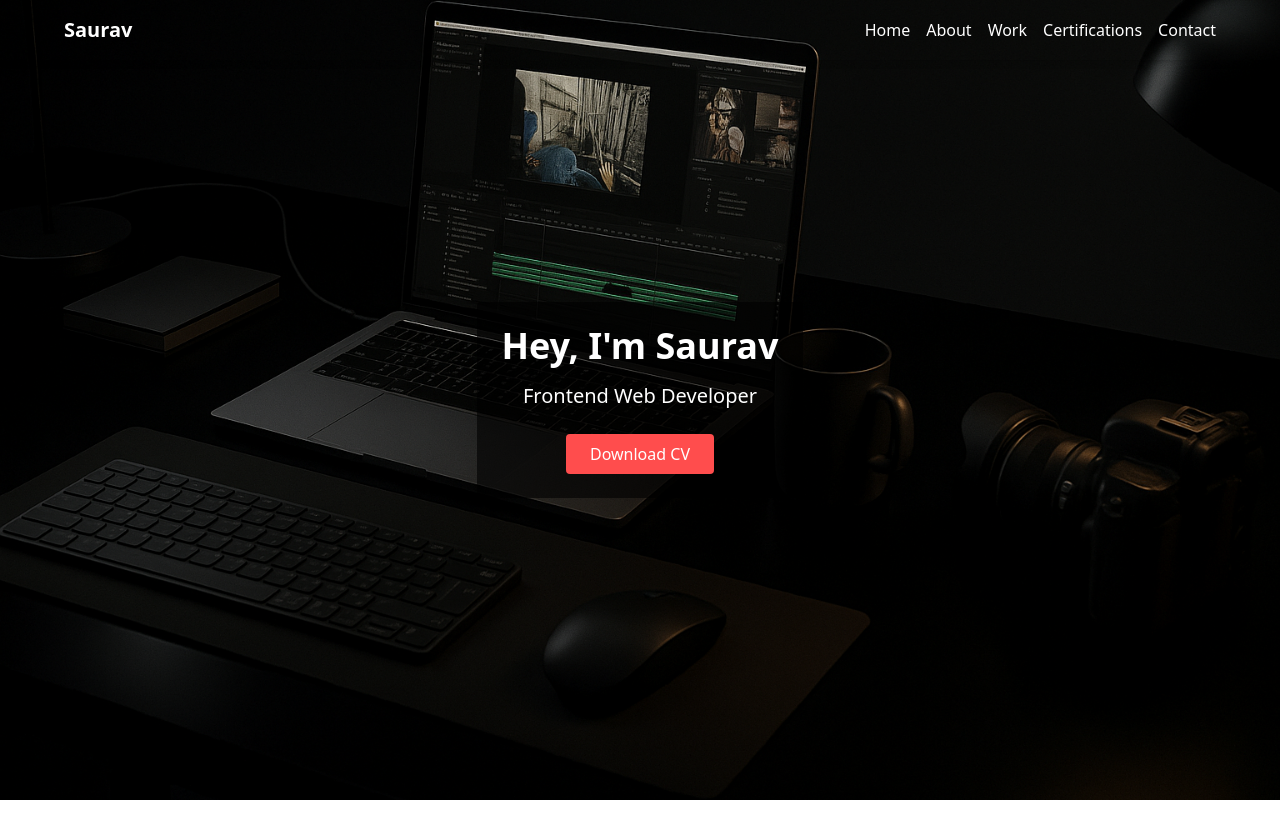
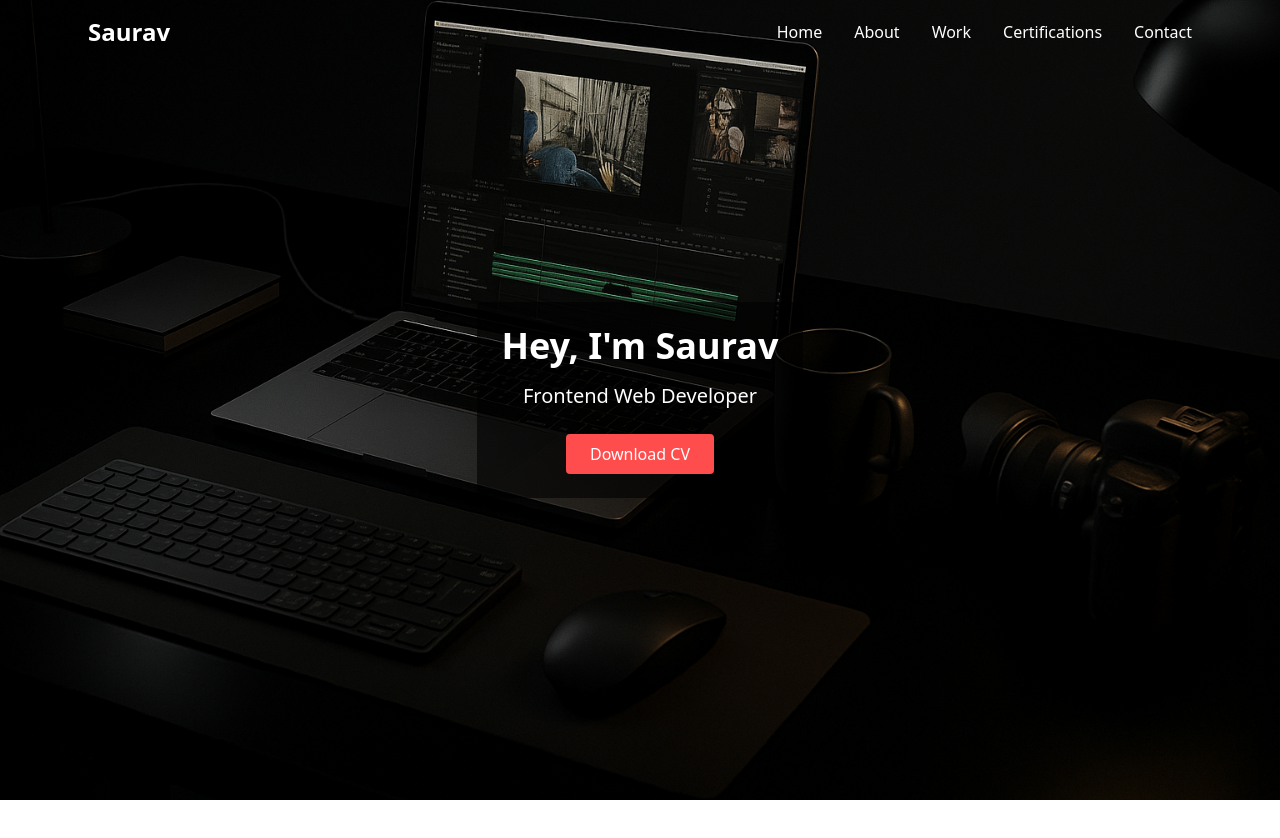
Before and after one commit to Saurav-5123/MERN_Portfolio, a React (Vite) app: page / in a window 1280 px wide. Shown: the top 838 px of the page. Built offline with nearby package versions, Linux system fonts and the light colour scheme.

Commit message:
Update Navbar.jsx

```diff
--- a/src/components/Navbar.jsx
+++ b/src/components/Navbar.jsx
@@ -1,20 +1,38 @@
-import React from 'react'
+import React, { useState, useEffect } from 'react'
 
 const Navbar = () => {
+  const [scrolled, setScrolled] = useState(false)
+  useEffect(() => {
+    window.addEventListener('scroll', () => {
+      setScrolled(window.scrollY > 50)
+    })
+  }, [])
+
+  const links = [
+    { to: '#home', label: 'Home' },
+    { to: '#about', label: 'About' },
+    { to: '#work', label: 'Work' },
+    { to: '#certifications', label: 'Certifications' },
+    { to: '#contact', label: 'Contact' },
+  ]
+
   return (
-    <nav className="fixed w-full z-50 bg-primary bg-opacity-90 p-4 shadow-md">
-      <div className="max-w-6xl mx-auto flex justify-between items-center text-white">
-        <h1 className="text-xl font-bold">Saurav</h1>
-        <div className="space-x-4">
-          <a href="#home" className="hover:text-accent">Home</a>
-          <a href="#about" className="hover:text-accent">About</a>
-          <a href="#work" className="hover:text-accent">Work</a>
-          <a href="#certifications" className="hover:text-accent">Certifications</a>
-          <a href="#contact" className="hover:text-accent">Contact</a>
+    <nav className={`fixed w-full z-30 transition-colors ${scrolled ? 'bg-sectionDark' : 'bg-transparent'}`}>
+      <div className="max-w-6xl mx-auto flex justify-between items-center py-4 px-6">
+        <div className="text-2xl font-bold text-white">Saurav</div>
+        <div className="space-x-8">
+          {links.map(l => (
+            <a
+              key={l.to}
+              href={l.to}
+              className="text-white hover:text-accent transition"
+            >
+              {l.label}
+            </a>
+          ))}
         </div>
       </div>
     </nav>
   )
 }
-
 export default Navbar
```
